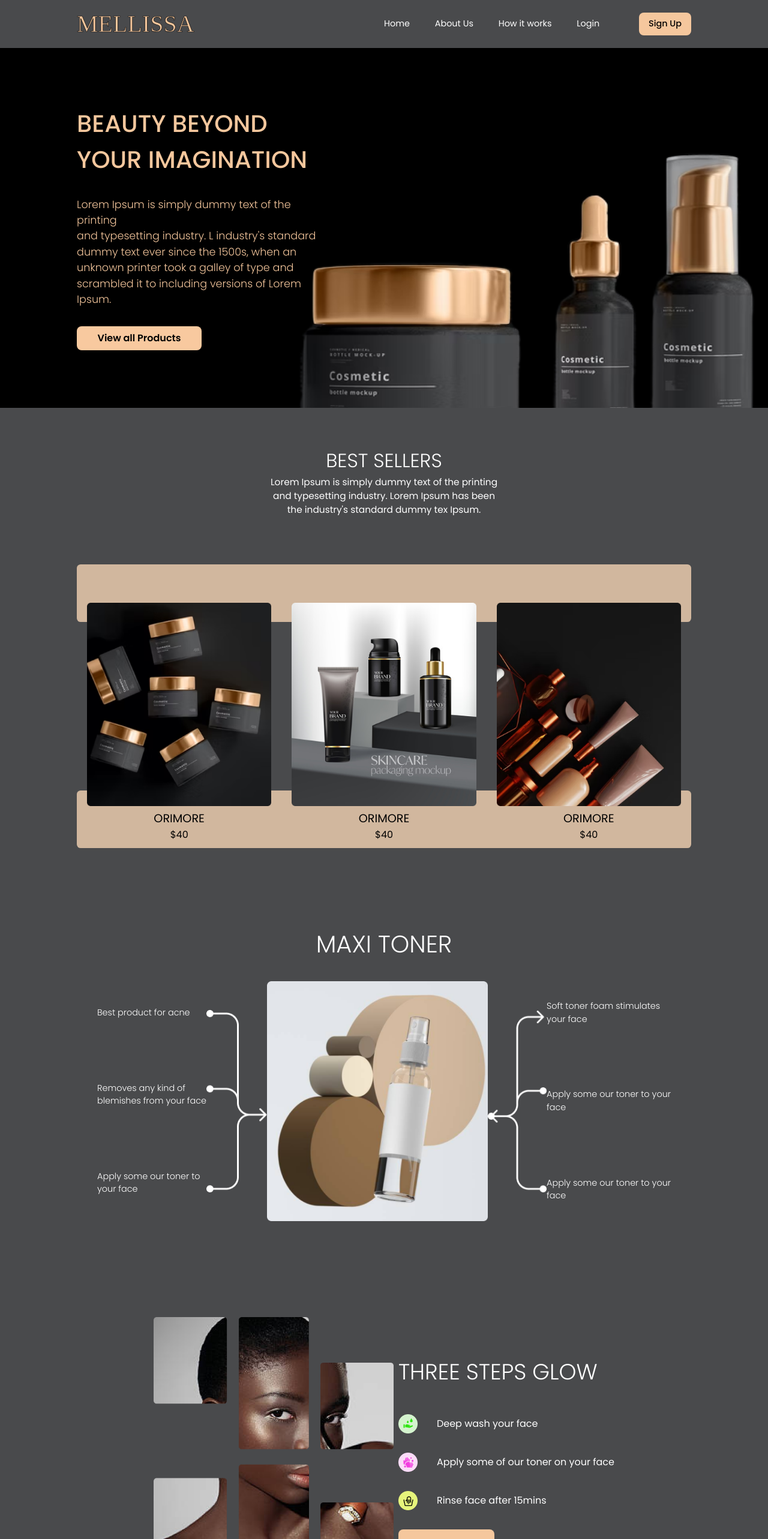
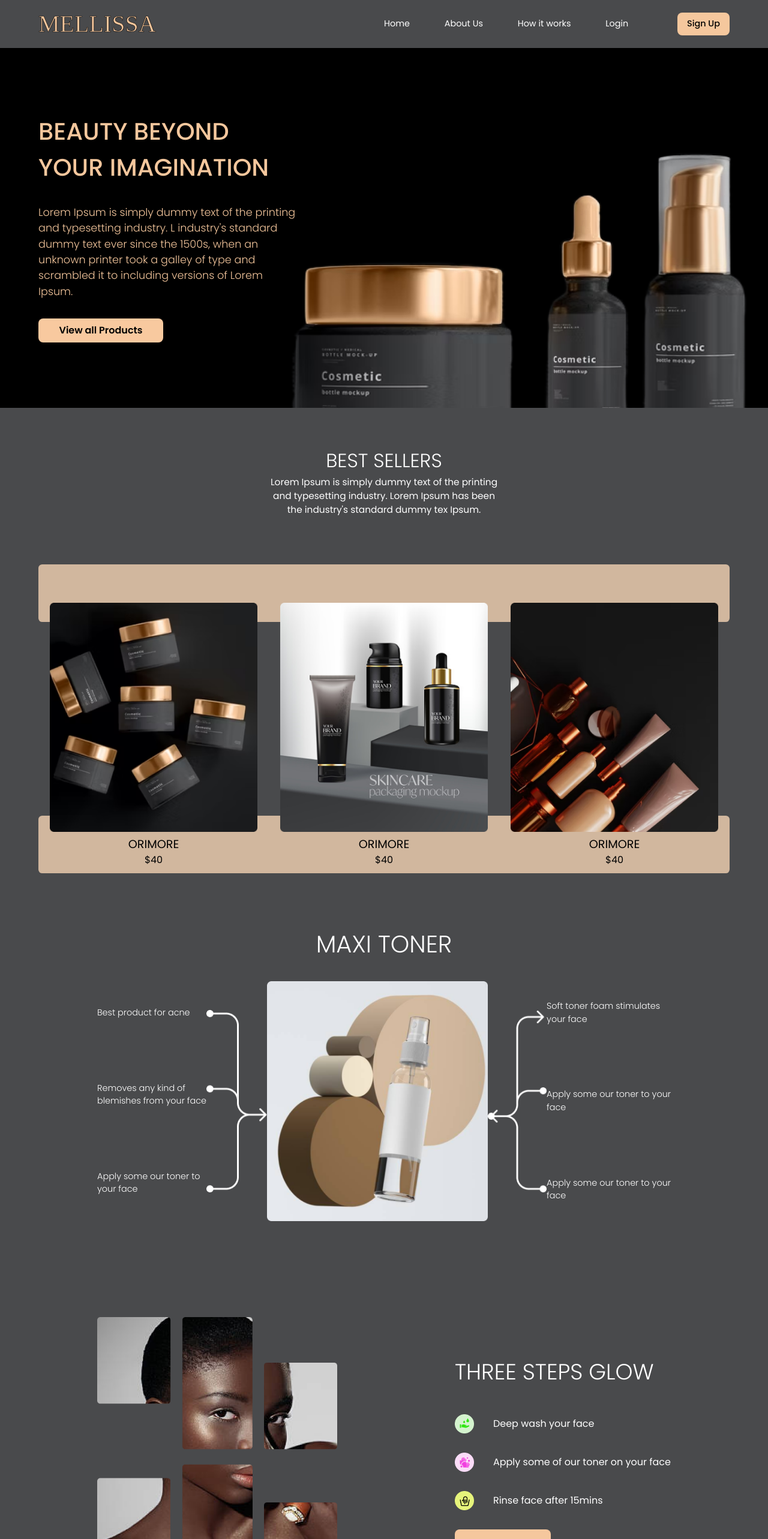
Before and after one commit to Boye95/mellisa, a React (Vite) app: page / in a window 1280 px wide. Shown: the top 2566 px of the page at 60% size. Built offline with nearby package versions, Linux system fonts and the light colour scheme; a web font is replaced by a local one.

Commit message:
add media queries for 1280 max width

```diff
--- a/src/components/Discount/Discount.scss
+++ b/src/components/Discount/Discount.scss
@@ -37,3 +37,12 @@
         }
     }
 }
+
+// MEDIA QUERIES FOR RESPONSIVE DESIGN
+
+// LARGE DESKTOP
+@media screen and (max-width: 1280px) {
+    .container.discount {
+        width: $Tablet;
+    }
+}
--- a/src/components/Glow/Glow.scss
+++ b/src/components/Glow/Glow.scss
@@ -50,3 +50,13 @@
         // }
     }
 }
+
+// MEDIA QUERIES FOR RESPONSIVE DESIGN
+
+// LARGE DESKTOP
+@media screen and (max-width: 1280px) {
+    .container.glow {
+        justify-content: space-around;
+        width: $Tablet;
+    }
+}
--- a/src/components/Hero/Hero.scss
+++ b/src/components/Hero/Hero.scss
@@ -7,7 +7,7 @@
 
     .hero__content {
         display: flex;
-        justify-content: space-around;
+        justify-content: space-between;
         align-items: center;
         width: $Desktop;
         height: 100%;
@@ -59,3 +59,14 @@
         }
     }
 }
+
+// MEDIA QUERIES FOR RESPONSIVE DESIGN
+
+// LARGE DESKTOP
+@media screen and (max-width: 1280px) {
+    .container.hero {
+        .hero__content {
+            width: $Tablet;
+        }
+    }
+}
--- a/src/components/Skin/Skin.scss
+++ b/src/components/Skin/Skin.scss
@@ -19,3 +19,13 @@
     }
 
 }
+
+// MEDIA QUERIES FOR RESPONSIVE DESIGN
+
+// LARGE DESKTOP
+@media screen and (max-width: 1280px) {
+    .container.skin {
+        width: $Tablet;
+        margin-top: 14rem;
+    }
+}
--- a/src/index.scss
+++ b/src/index.scss
@@ -47,3 +47,12 @@ button {
         background-color: $peachdark;
     }
 }
+
+// MEDIA QUERIES FOR RESPONSIVE DESIGN
+
+// LARGE DESKTOP
+@media screen and (max-width: 1280px) {
+    .container {
+        width: $Tablet;
+    }
+}
```
